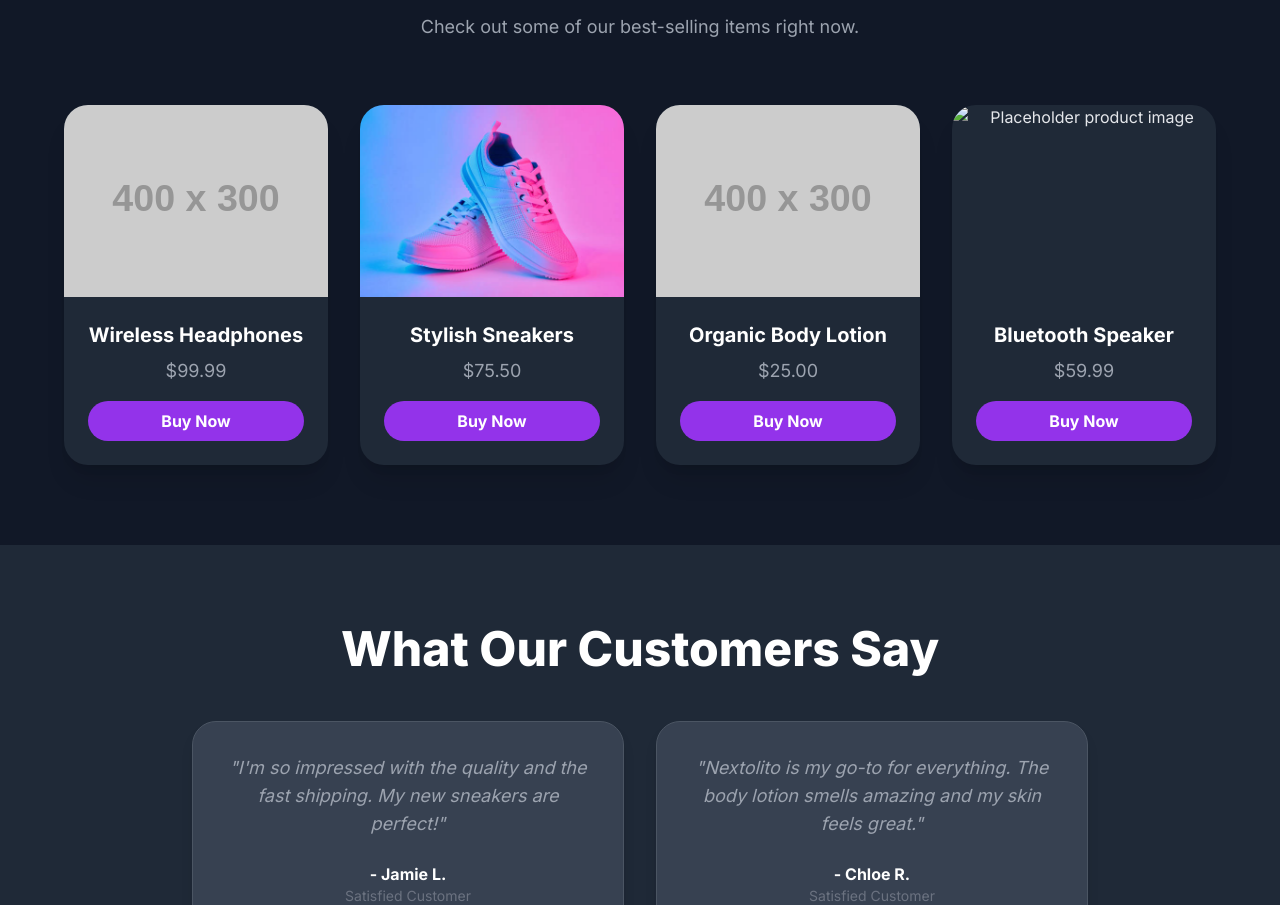
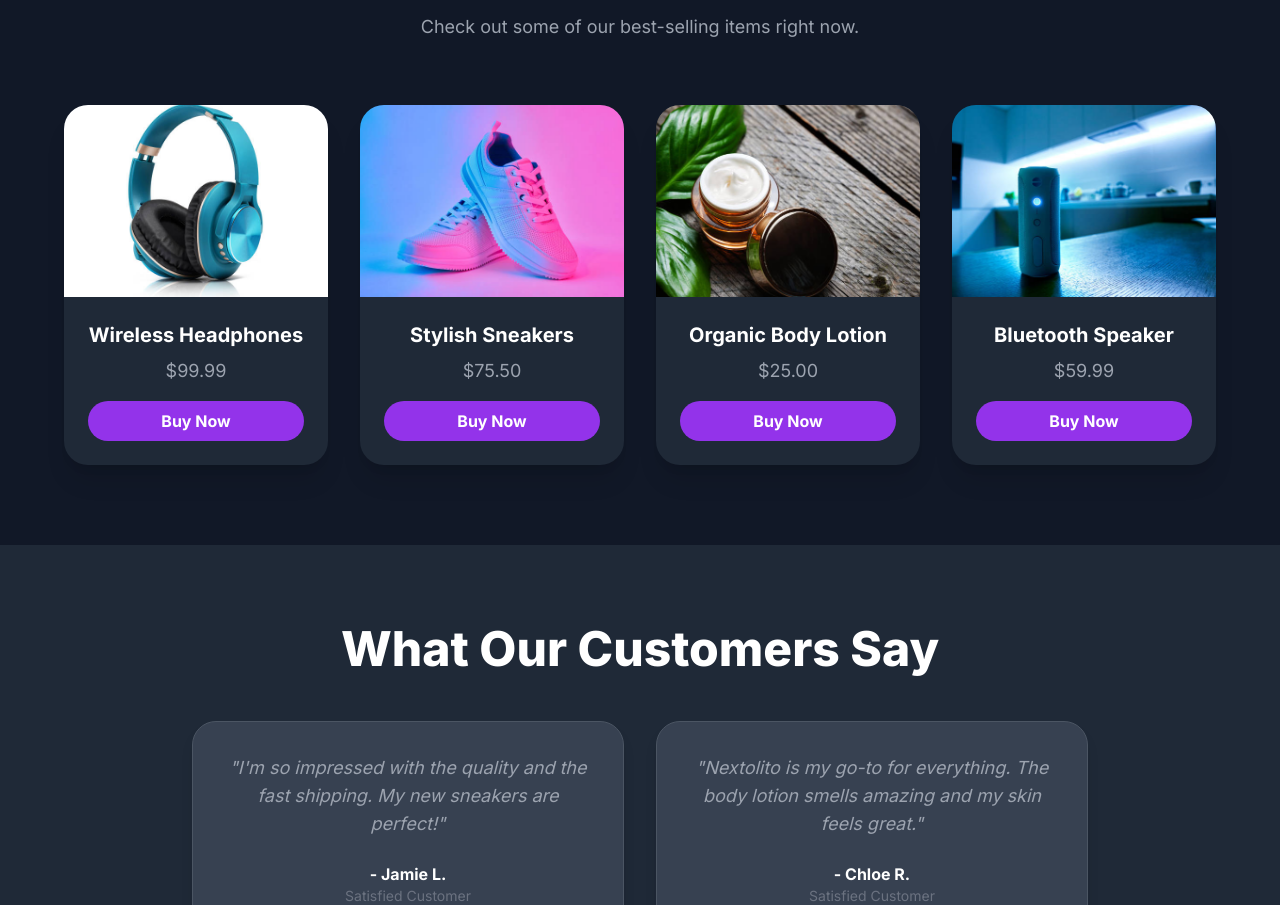
Before and after one commit to Richard2004723/Nextolito-front-page, a plain HTML site: page index.html in a window 1280 px wide. Shown: the part 1881-2786 px from the top of the page. Drawn offline with nearby package versions, Linux system fonts and the light colour scheme; placeholder pictures from the web are drawn by us.

Commit message:
Update index.html

```diff
--- a/index.html
+++ b/index.html
@@ -117,7 +117,7 @@
                 <div class="mt-16 grid grid-cols-1 sm:grid-cols-2 lg:grid-cols-4 gap-8">
 
                     <div class="bg-gray-800 rounded-3xl shadow-xl overflow-hidden transform hover:scale-105 transition-transform duration-300">
-                        <img src="https://placehold.co/400x300/1e293b/a1a1aa?text=Product+1" alt="Placeholder product image" class="w-full h-48 object-cover">
+                        <img src="Headphone.jpg" alt="Placeholder product image" class="w-full h-48 object-cover">
                         <div class="p-6">
                             <h3 class="text-xl font-bold text-white">Wireless Headphones</h3>
                             <p class="mt-2 text-gray-400 text-lg">$99.99</p>
@@ -139,7 +139,7 @@
                     </div>
 
                     <div class="bg-gray-800 rounded-3xl shadow-xl overflow-hidden transform hover:scale-105 transition-transform duration-300">
-                        <img src="https://placehold.co/400x300/1e293b/a1a1aa?text=Product+3" alt="Placeholder product image" class="w-full h-48 object-cover">
+                        <img src="Bodycare.jpg" alt="Placeholder product image" class="w-full h-48 object-cover">
                         <div class="p-6">
                             <h3 class="text-xl font-bold text-white">Organic Body Lotion</h3>
                             <p class="mt-2 text-gray-400 text-lg">$25.00</p>
@@ -150,7 +150,7 @@
                     </div>
 
                     <div class="bg-gray-800 rounded-3xl shadow-xl overflow-hidden transform hover:scale-105 transition-transform duration-300">
-                        <img src="steamer.png" alt="Placeholder product image" class="w-full h-48 object-cover">
+                        <img src="Bluetooth.jpg" alt="Placeholder product image" class="w-full h-48 object-cover">
                         <div class="p-6">
                             <h3 class="text-xl font-bold text-white">Bluetooth Speaker</h3>
                             <p class="mt-2 text-gray-400 text-lg">$59.99</p>
```
